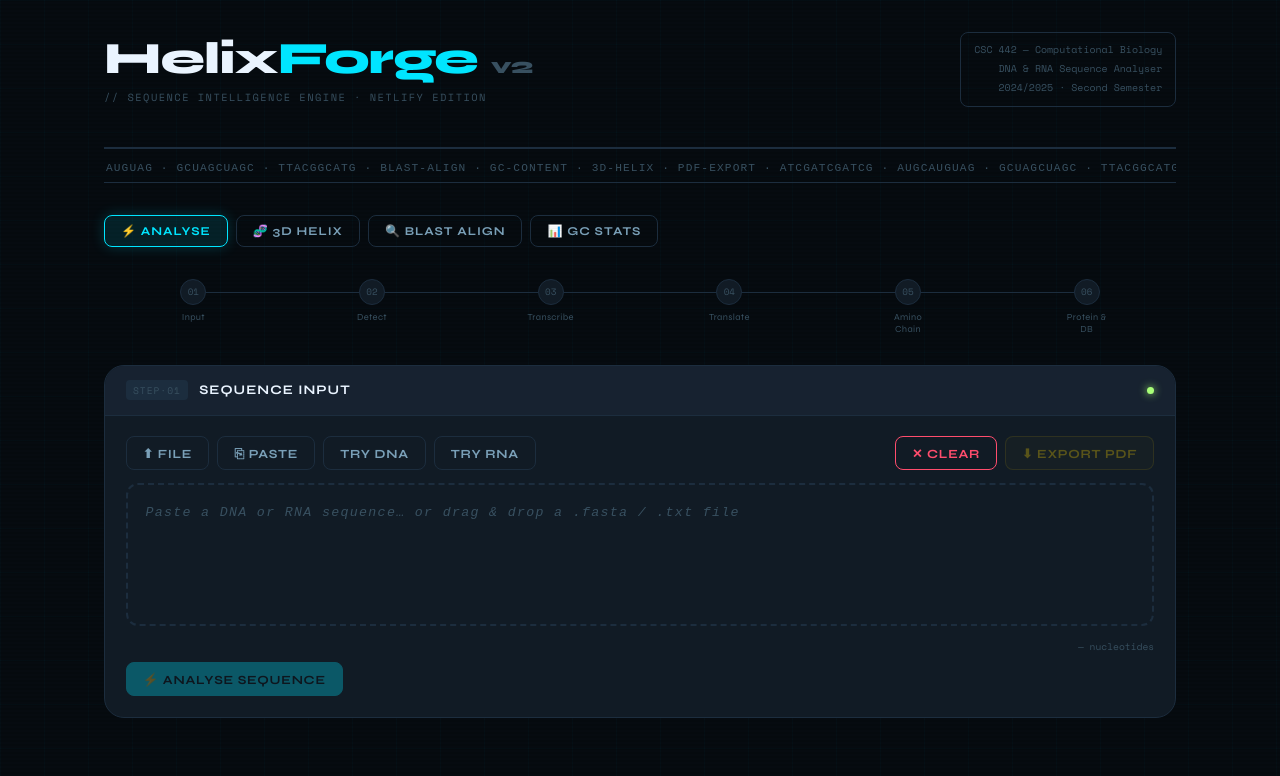
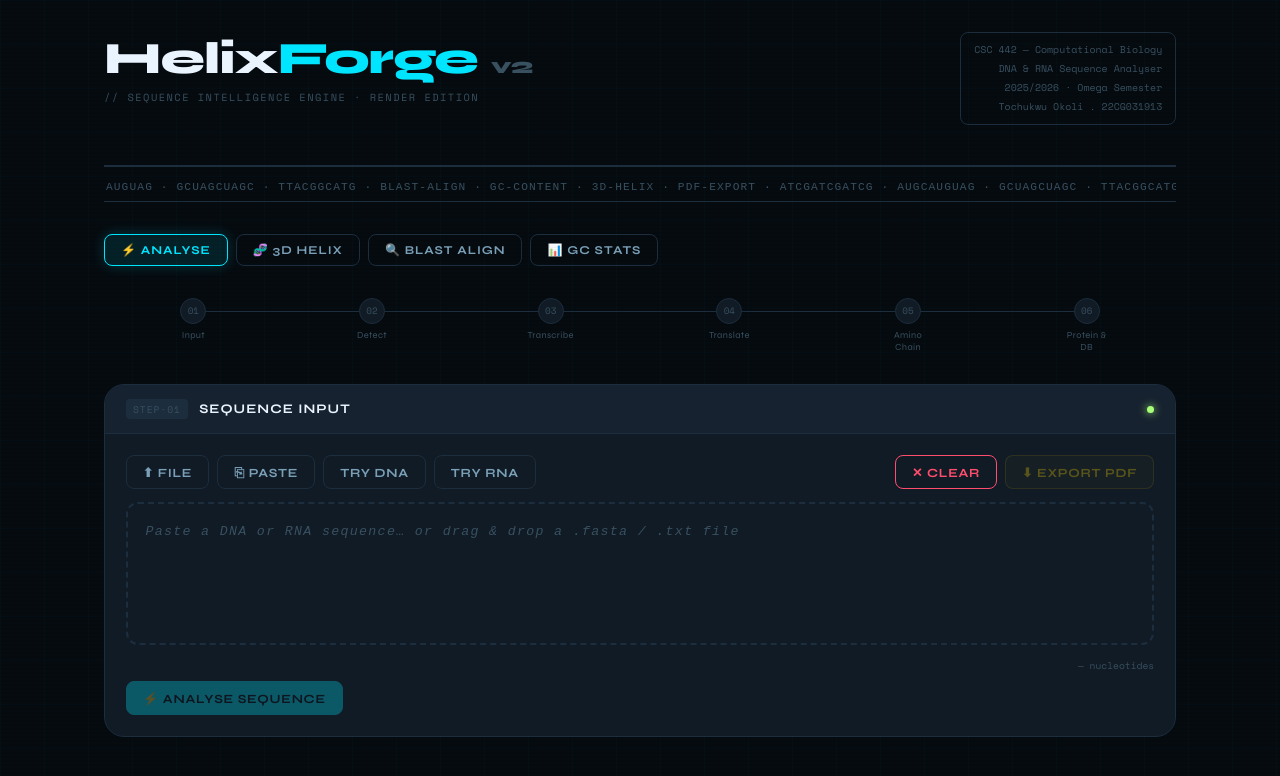
Before and after one commit to PenielOkoli/HelixForge_22CG031913, a plain HTML site: page helixforge_v2.html in a window 1280 px wide. Drawn offline with nearby package versions, Linux system fonts and the light colour scheme; a web font is replaced by a local one.

Commit message:
Update title and masthead information in HTML

```diff
--- a/helixforge_v2.html
+++ b/helixforge_v2.html
@@ -3,7 +3,7 @@
 <head>
 <meta charset="UTF-8"/>
 <meta name="viewport" content="width=device-width,initial-scale=1.0"/>
-<title>HelixForge v2 — Sequence Intelligence Engine</title>
+<title>HelixForge — Sequence Intelligence Engine</title>
 <link href="https://fonts.googleapis.com/css2?family=Space+Mono:ital,wght@0,400;0,700;1,400&family=Syne:wght@400;600;700;800&family=Syne+Mono&display=swap" rel="stylesheet"/>
 <!-- jsPDF for PDF export -->
 <script src="https://cdnjs.cloudflare.com/ajax/libs/jspdf/2.5.1/jspdf.umd.min.js"></script>
@@ -282,9 +282,9 @@ body::after{content:'';position:fixed;inset:0;z-index:0;
 <header class="masthead">
   <div>
     <div class="brand-word">Helix<span>Forge</span> <span style="font-size:.5em;color:var(--mute)">v2</span></div>
-    <div class="brand-sub">// Sequence Intelligence Engine · Netlify Edition</div>
+    <div class="brand-sub">// Sequence Intelligence Engine · Render Edition</div>
   </div>
-  <div class="masthead-meta">CSC 442 — Computational Biology<br>DNA &amp; RNA Sequence Analyser<br>2024/2025 · Second Semester</div>
+  <div class="masthead-meta">CSC 442 — Computational Biology<br>DNA &amp; RNA Sequence Analyser<br>2025/2026 · Omega Semester<br>Tochukwu Okoli . 22CG031913</div>
 </header>
 
 <!-- TICKER -->
```
